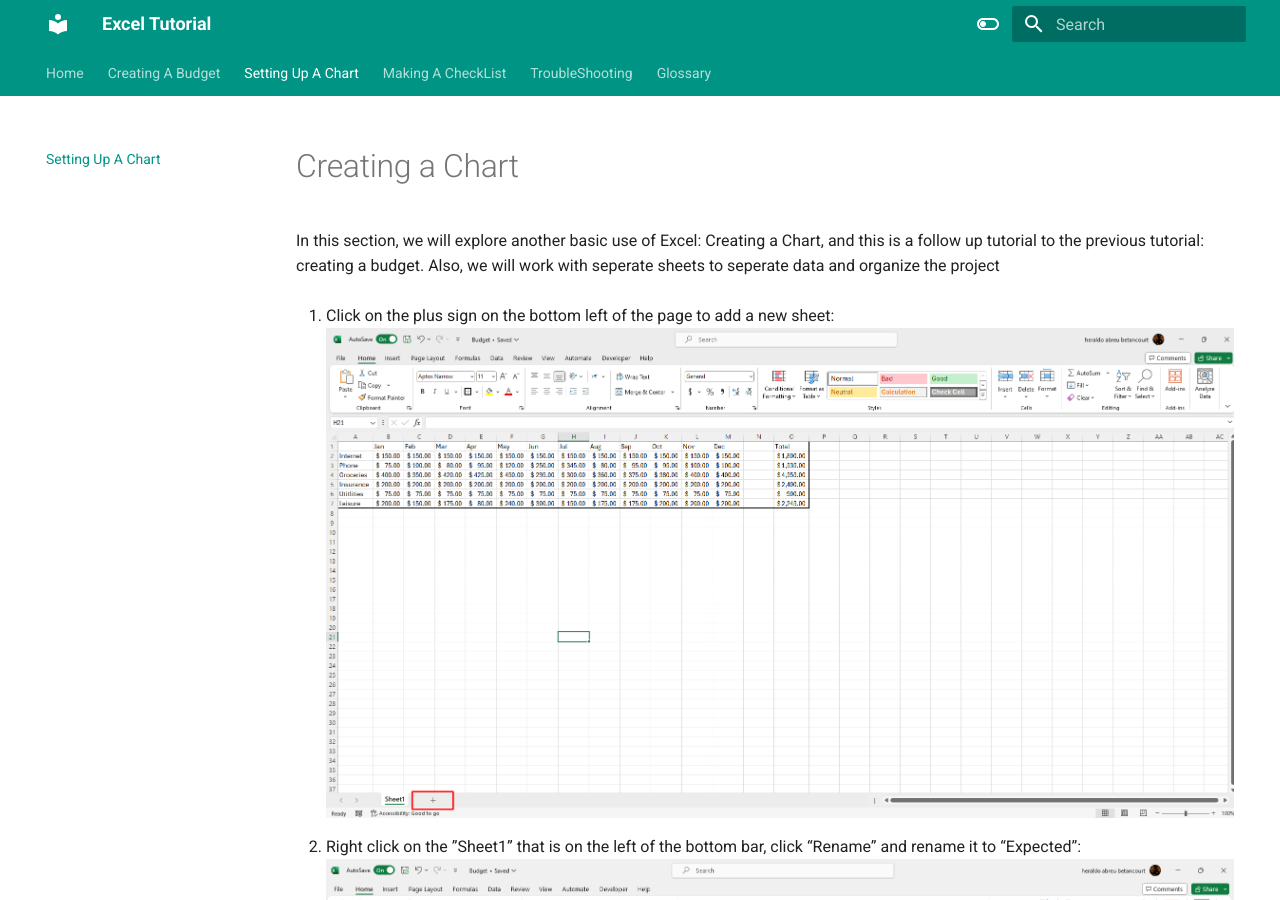
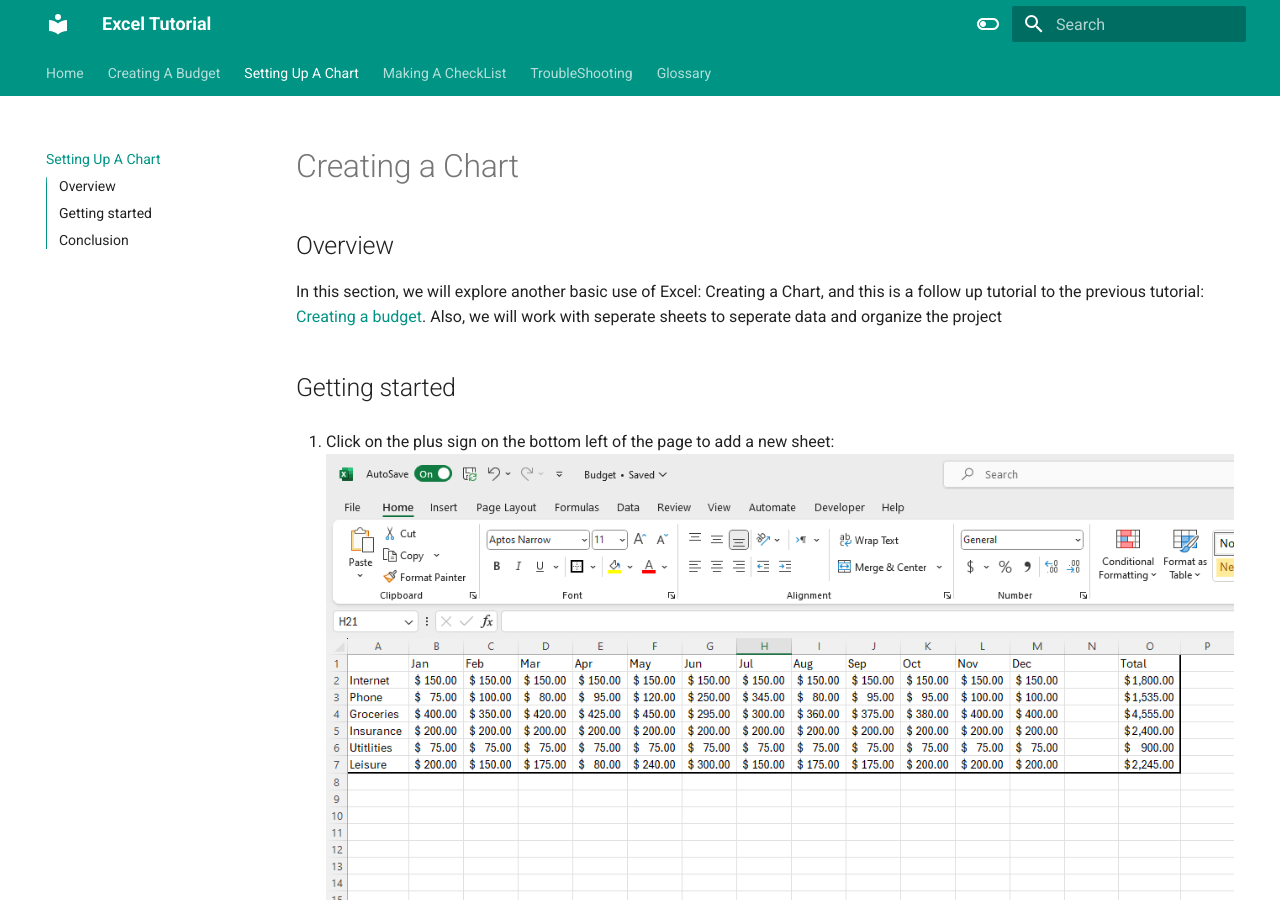
Before and after one commit to Hmute/ExcelUserDoc, an MkDocs documentation site: the page built from docs/Task2.md, in a window 1280 px wide and 900 px high. Built offline with MkDocs 1.6.1 and Material for MkDocs 9.7.7, drawn with Linux system fonts in a browser that asks for light colours; some of the changed text lies outside the part shown.

Commit message:
Resize and reconfigure Task2

```diff
--- a/docs/Task2.md
+++ b/docs/Task2.md
@@ -1,6 +1,10 @@
 # Creating a Chart
 
-In this section, we will explore another basic use of Excel: Creating a Chart, and this is a follow up tutorial to the previous tutorial: creating a budget. Also, we will work with seperate sheets to seperate data and organize the project
+## Overview
+
+In this section, we will explore another basic use of Excel: Creating a Chart, and this is a follow up tutorial to the previous tutorial: [Creating a budget](Task1.md). Also, we will work with seperate sheets to seperate data and organize the project
+
+## Getting started
 
 1. Click on the plus sign on the bottom left of the page to add a new sheet:
 ![Task2 Image](Assets/Task2/Task2_1.png)
@@ -17,11 +21,11 @@
 4. From the “Expected” Sheet, click and drag over the label’s of the table made from the previous table, besides “Total” and its number. Copy and paste it to A1 on “Actual” Sheet:
 ![Task2 Image](Assets/Task2/Task2_4.png)
 ![Task2 Image](Assets/Task2/Task2_4B.png)
- You are only supposed to copy the labels, not the numbers, we will be filling with hypothetical data.
+You are only supposed to copy the labels, not the numbers, we will be filling with hypothetical data.
 
 5. Fill the Table of the “Actual” Sheet  under their respective labels:
 ![Task2 Image](Assets/Task2/Task2_5.png)
-this represents the actual cost of the items that you previously budgeted from.
+This represents the actual cost of the items that you previously budgeted from.
 
 
 6. Format the Data for the desired currency, as previously explained in task 1:
@@ -44,3 +48,9 @@
 ![Task2 Image](Assets/Task2/Task2_10B.png)
 
 11. Press Ctrl + S and Save the File
+
+## Conclusion
+
+In this tutorial, we have learned how to create a chart in Excel. This is a useful tool to visualize data and make it easier to understand. We have also learned how to work with multiple sheets in Excel, which can help organize data and make it easier to manage large projects.
+
+On the next tutorial, we will learn how to create a [CheckList](Task3.md) in Excel.
```
Also changed, not shown: docs/Assets/Task2/Task2_1.png, docs/Assets/Task2/Task2_2A.png, docs/Assets/Task2/Task2_2B.png, docs/Assets/Task2/Task2_3.png, docs/Assets/Task2/Task2_4B.png, docs/Assets/Task2/Task2_5.png, docs/Assets/Task2/Task2_6.png, docs/Assets/Task2/Task2_7.png, docs/Assets/Task2/Task2_8.png, docs/Assets/Task2/Task2_8B.png, docs/Assets/Task2/Task2_9A.png, docs/Assets/Task2/Task2_9B.png.
